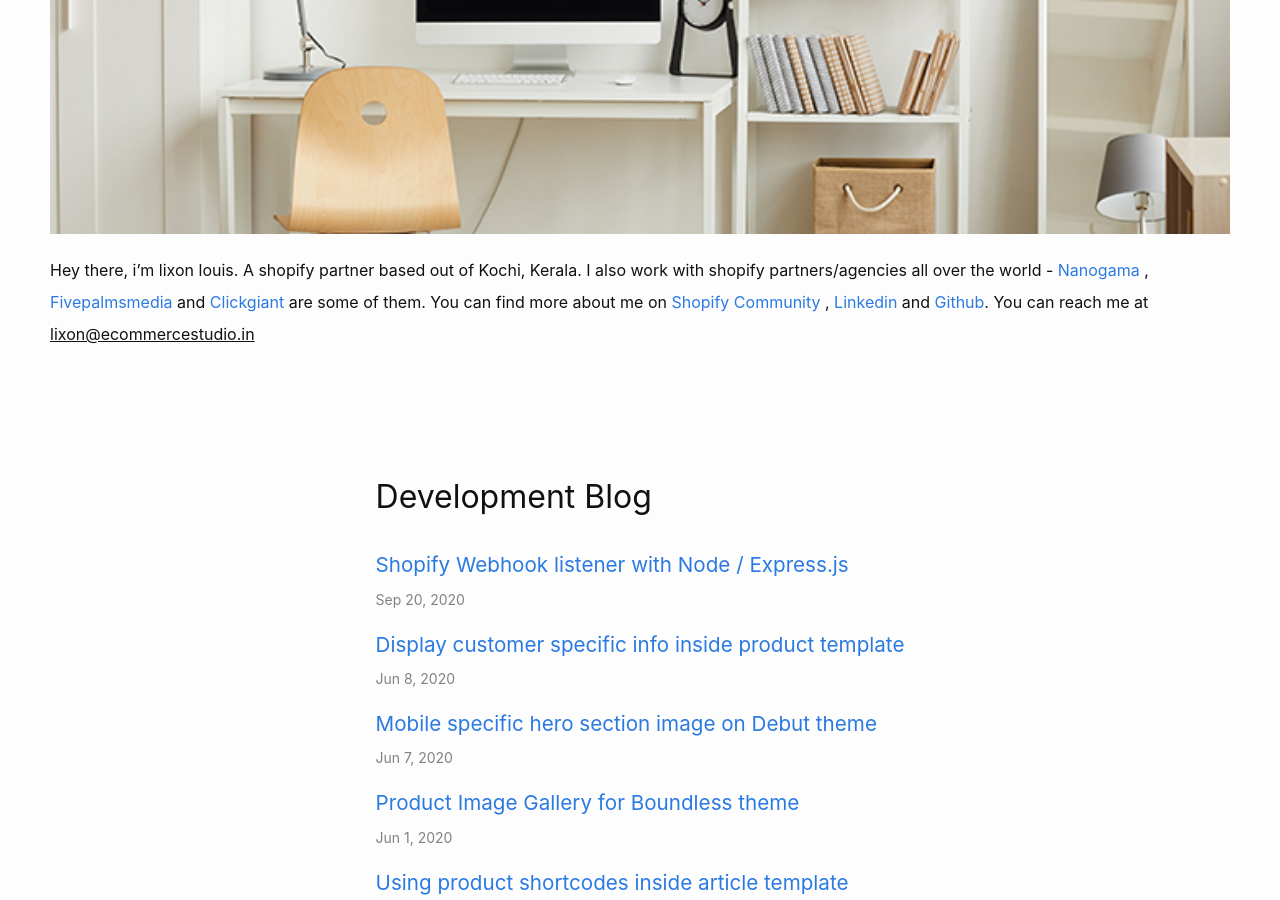
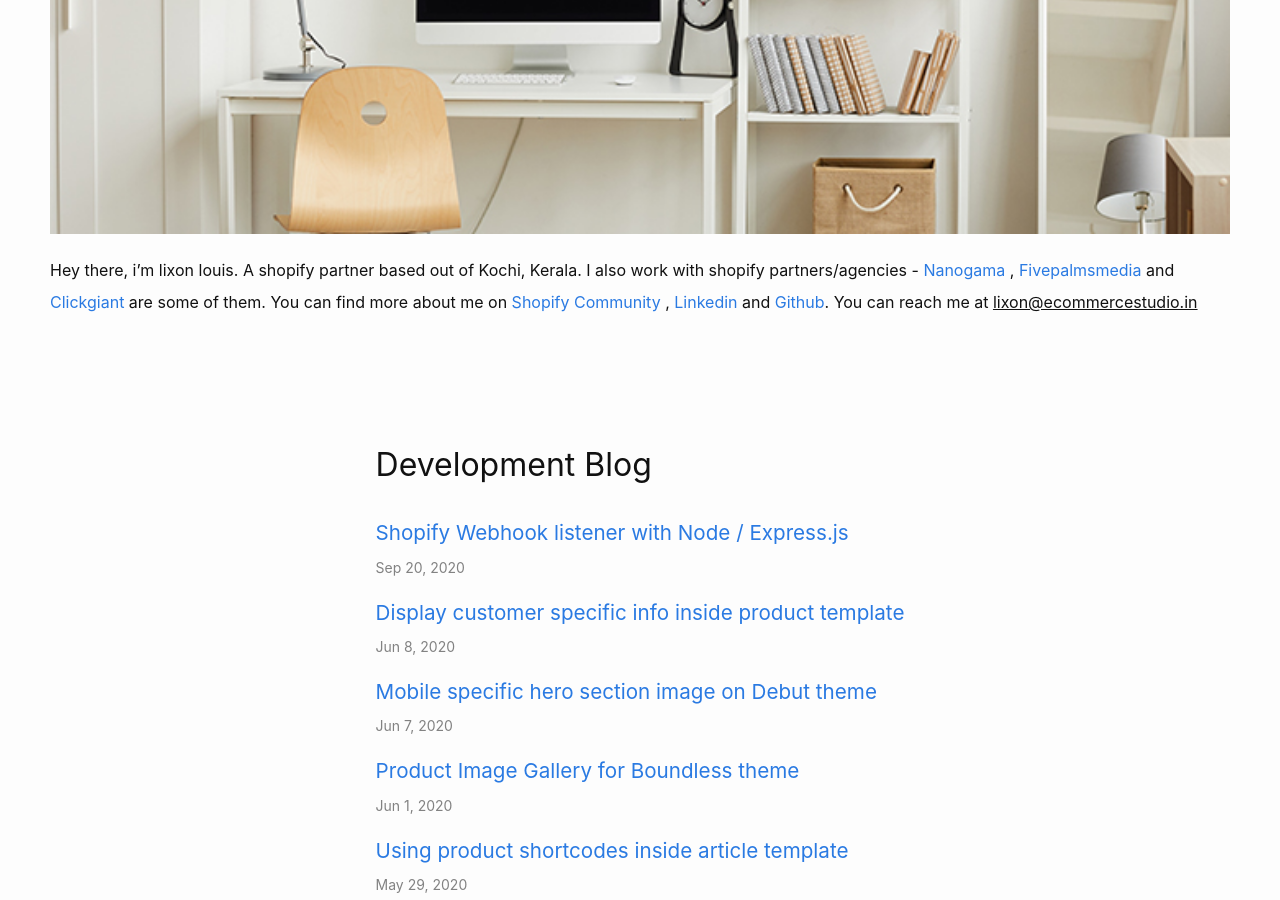
Before and after one commit to lixonic/ecommercestudio, a Jekyll site: the page built from index.markdown, in a window 1280 px wide and 900 px high, scrolled down 1058 px. Built offline with Jekyll 4.4.1, drawn with Linux system fonts in a browser that asks for light colours.

Commit message:
update the bio

```diff
--- a/_layouts/default.html
+++ b/_layouts/default.html
@@ -22,7 +22,7 @@
                <div>
                    <h2>Let’s Get in Touch  </h2>
                    <img src="/images/general/work-desk.jpg" width="100%" class="featured">
-                  <p> Hey there, i’m lixon louis. A shopify partner based out of Kochi, Kerala. I also work with shopify partners/agencies all over the world -
+                  <p> Hey there, i’m lixon louis. A shopify partner based out of Kochi, Kerala. I also work with shopify partners/agencies -
                       <a rel="nofollow" href="https://www.nanogama.lt/" target="_blank"> Nanogama </a>,
                       <a rel="nofollow" href="https://www.fivepalmsmedia.com/" target="_blank"> Fivepalmsmedia </a> and
                       <a rel="nofollow" href="https://clickgiant.com/" target="_blank">Clickgiant</a> are some of them.
```
